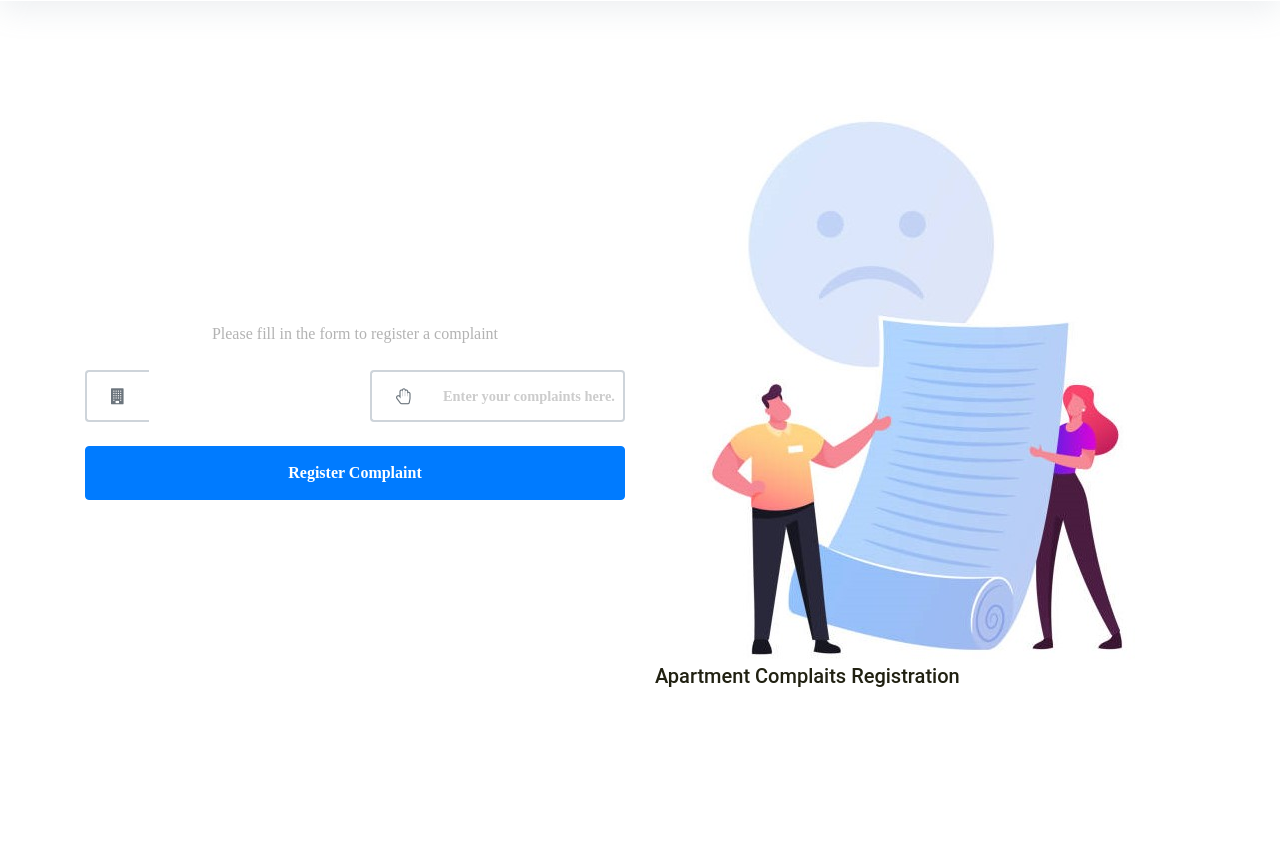
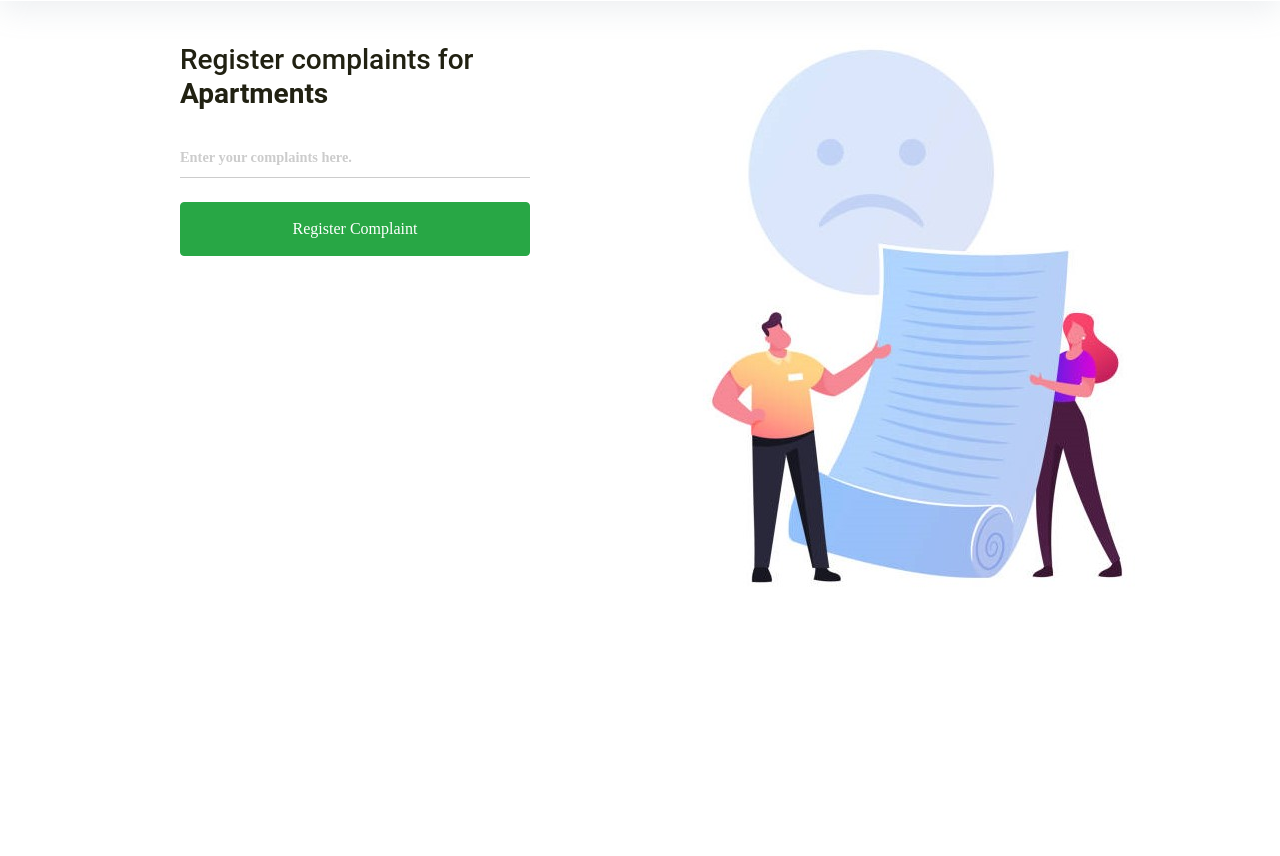
Before and after one commit to anjali7786/Property-Management, a Flask app: page /complaintsapartment/1 in a window 1280 px wide. Shown: the part 69-925 px from the top of the page. After the commit the page ends 655 px from the top, so only its background shows below. Run offline with Flask 2, Linux system fonts and the light colour scheme; the visitor is signed in with stand-in values (Sample User, id 1); data that the repository does not hold is empty; some libraries are stand-ins or nearby versions.

Commit message:
Form Layout changed

```diff
--- a/templates/complaintsapartment.html
+++ b/templates/complaintsapartment.html
@@ -81,37 +81,23 @@
 
     <div class="content">
       <div class="container">
-        <div class="row py-5 mt-4 align-items-center">
+        <div class="row">
+          <div class="col-md-6 order-md-2 ">
+            <img src="{{url_for('static', filename='./images/comp3.jpg')}}" alt="Image" class="img-fluid">
+          </div>
+          <div class="col-md-6 contents">
+            <div class="row justify-content-center">
+              <div class="col-md-8">
+                <div class="mb-4">
+                <h3>Register complaints for <strong>Apartments</strong></h3>
+                {% if msg %}
+                <p class="mb-4">{{msg}}</p>
+                {%endif%}
+              </div>
+              <form action="{{url_for('complaintsapartment',id=id)}}" method="post">
 
-        <div class="col-md-6 order-md-2">
-          <img
-            src="{{url_for('static', filename='./images/comp3.jpg')}}"
-            alt="Img"
-            class="img-fluid"
-          />
-          <h2>Apartment Complaits Registration</h2>
-        </div>
-
-        <!-- Registration Form -->
-        <div class="col-md-7 col-lg-6 ml-auto">
-            {% if msg %}
-              <div class="alert alert-info alert-dismissible">
-                 <a href="#" class="close" data-dismiss="alert" aria-label="close">&times;</a>
-                 <strong>{{msg}}</strong>
-              </div>
-            {%endif%}
-            <p>Please fill in the form to register a complaint</p><br>
-          <form action="{{url_for('complaintsapartment',id=id)}}" method="post"  enctype="multipart/form-data">
-            <div class="row">
-              <!-- Apartment name -->
-              <div class="input-group col-lg-6 mb-4">
-                <div class="input-group-prepend">
-                  <span
-                    class="input-group-text bg-white px-4 border-md border-right-0"
-                  >
-                    <i class="fa fa-building text-muted"></i>
-                  </span>
-                </div>
+                <div class="form-group first">
+                  <!-- <label for="Apartment name">Apartment name</label> -->
                   {% for i in datas%}
                 <input
                   id="name"
@@ -122,16 +108,9 @@
                   class="form-control bg-white border-left-0 border-md"
                 />
                 {% endfor %}
+
                 </div>
-
-              <!-- Plot Number  -->
-              <div class="input-group col-lg-6 mb-4">
-                <div class="input-group-prepend">
-                  <span
-                    class="input-group-text bg-white px-4 border-md border-right-0">
-                    <i class="fa fa-hand-paper-o text-muted"></i>
-                  </span>
-                </div>
+                <div class="form-group last mb-4">
                   <input
                   id="complaint"
                   type="text"
@@ -140,26 +119,21 @@
                   required
                   class="form-control bg-white border-left-0 border-md"
                 />
+
                 </div>
 
+                <input type="submit" value="Register Complaint" class="btn text-white btn-block btn-success">
 
-
-              <!-- Register Button -->
-              <div class="form-group col-lg-12 mx-auto mb-0">
-                <button type="submit" class="btn btn-primary btn-block py-2">
-                  <span class="font-weight-bold">Register Complaint</span>
-                </button>
-              </div>
-
-            </div>
               </form>
               </div>
             </div>
 
-
           </div>
 
         </div>
+      </div>
+    </div>
+
 
     <script src="{{url_for('static', filename='./js/script.js')}}"></script>
     <script src="{{url_for('static', filename='./js/login.js')}}"></script>
```
Also changed, not shown: templates/complaintsbuilder.html (+23 -50 lines), templates/complaintsroom.html (+24 -49 lines). Lines whose indentation alone changed are shown as unchanged.
